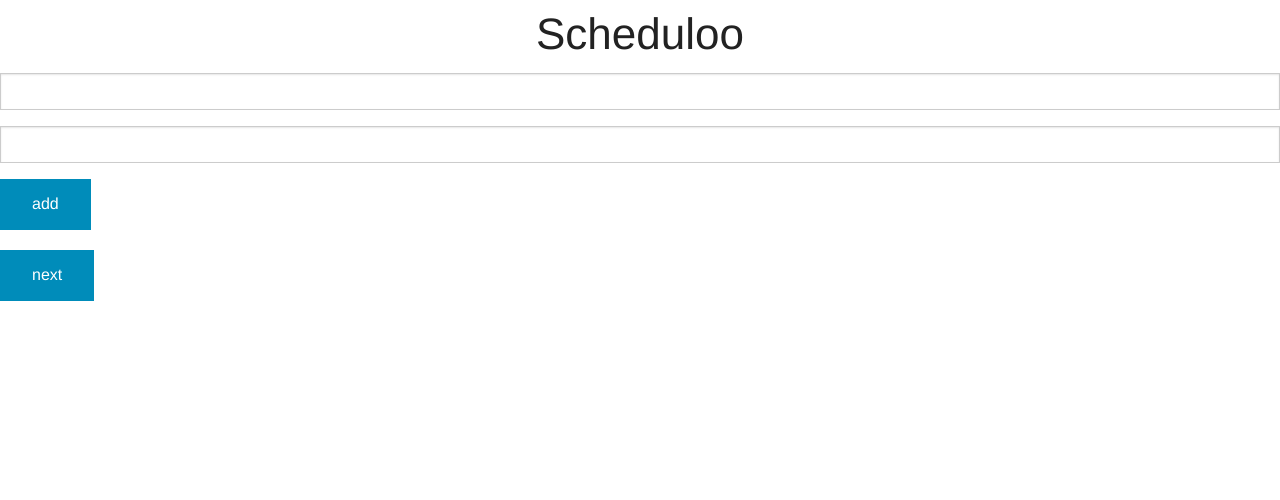
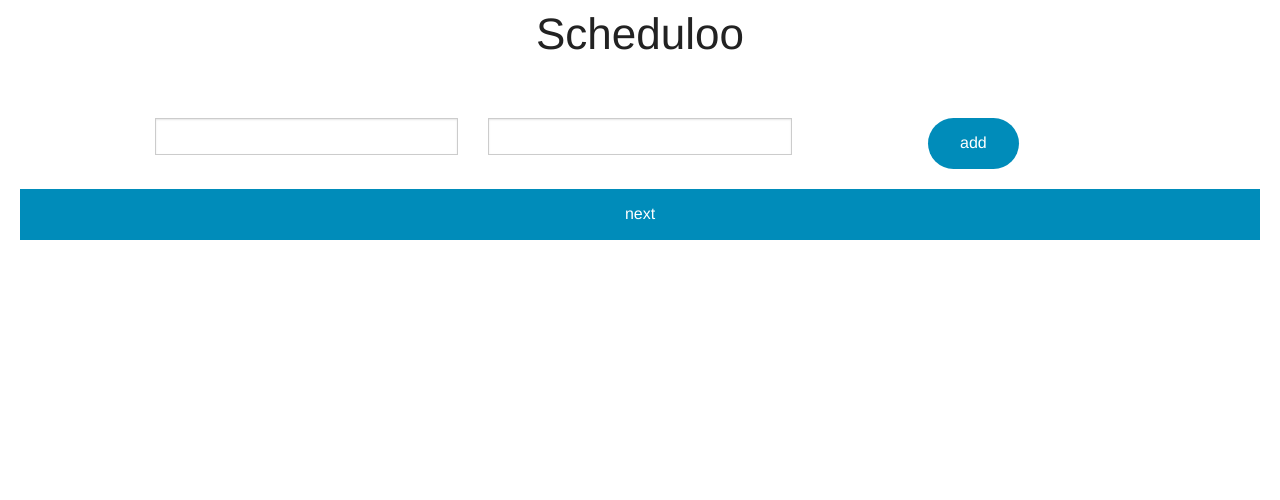
Before and after one commit to 0x486F626F/Scheduloo-Web, a Django app: template templates/scheduloo.html in a window 1280 px wide. Shown: the top 500 px of the page. Run offline with Django 3.2, Linux system fonts and the light colour scheme; the template is opened without the code that fills it, so the values that code supplies are empty; some libraries are stand-ins or nearby versions.

Commit message:
update css for step 1

```diff
--- /dev/null
+++ b/static/css/scheduloo.css
@@ -0,0 +1,8 @@
+div.step1{
+    padding-top: 45px;
+    padding-bottom: 40px;
+    margin-left: 20px;
+    margin-right: 20px;
+    margin-top: 0px;
+    text-align: center;
+}
--- a/templates/scheduloo.html
+++ b/templates/scheduloo.html
@@ -6,6 +6,7 @@
         <meta name="viewport" content="width=device-width, initial-scale=1.0">
         <title>Scheduloo</title>
 
+        <link rel="stylesheet" type="text/css" href="{% static "css/scheduloo.css" %}">
         <link rel="stylesheet" type="text/css" href="{% static "css/normalize.css" %}">
         <link rel="stylesheet" type="text/css" href="{% static "css/foundation.css" %}">
 
@@ -26,16 +27,21 @@
 				{% verbatim %}
 				{{ course.subject }} {{ course.catalog }}
 				{% endverbatim %}
-				<button class="drop-btn" ng-click="drop_course($index)">drop</button>
+				<button class="button round" ng-click="drop_course($index)">drop</button>
 				</p>
 			</div>
 
 			<form name="new_course">
-				<input name="subject" type='text'>
-				<input name="catalog" type='text'>
-				<button class="add-btn" ng-click="add_course()">add</button>
+                <div class="row">
+				<div class="small-2 large-4 columns"><input name="subject" type='text'></div>
+				<div class="small-4 large-4 columns"><input name="catalog" type='text'></div>
+                <div class="small-6 large-4 columns"><button class="button round" ng-click="add_course()">add</button></div>
+				</div>
 			</form>
-			<button class="next-btn" ng-click="step1_step2(); step1=true; step2=true">next</button>
+
+                <button class="button expand" ng-click="step1_step2(); step1=true; step2=true">next</button>
+
+
 		</div>
 
 
```
